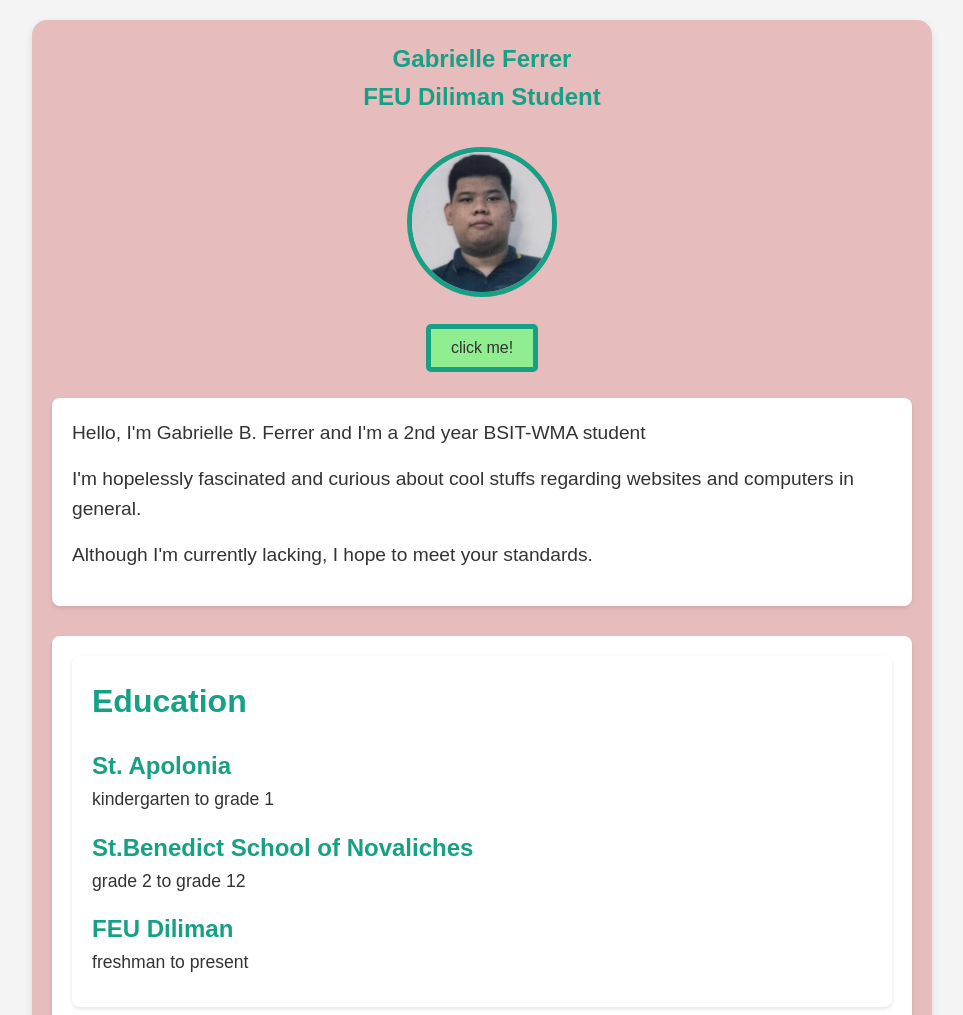
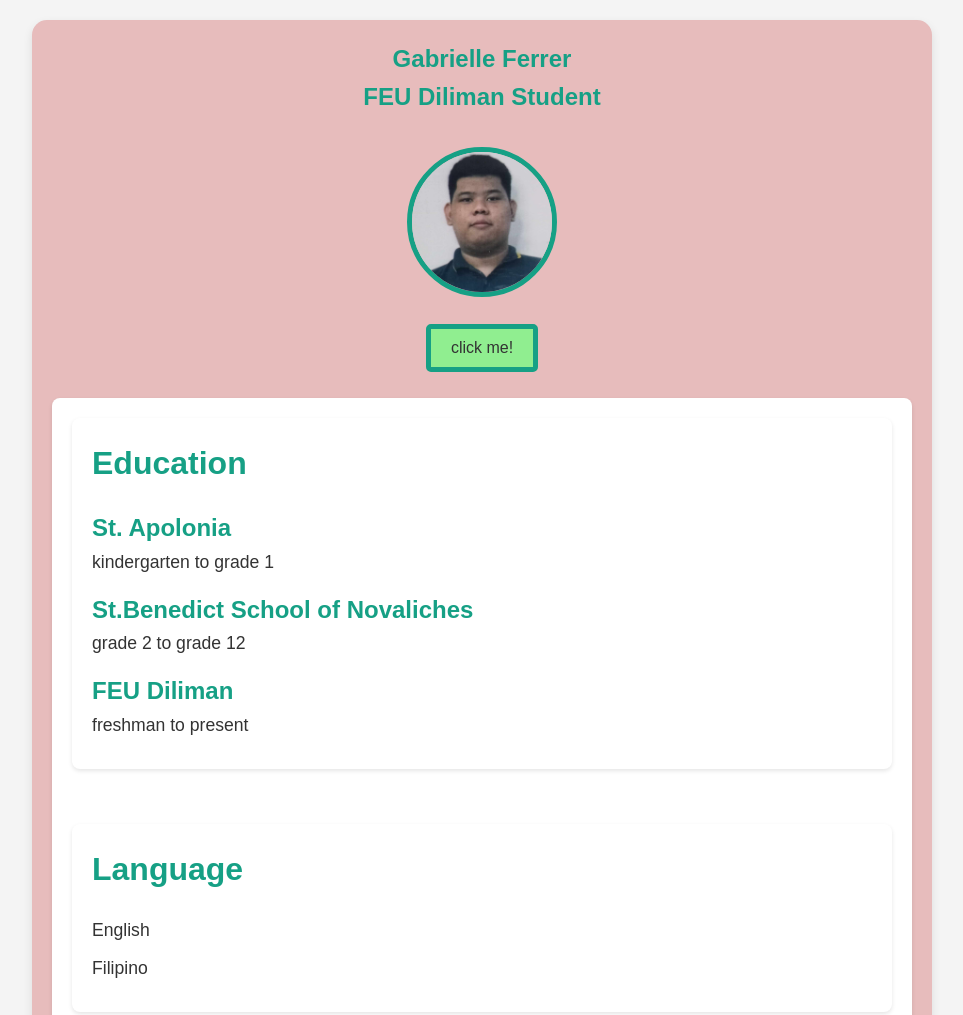
Before and after one commit to eblansigab/IT0063-Resume-Ferrer, a plain HTML site: page index.html in a window 1280 px wide. Shown: the top 1015 px of the page, without its empty margins (158-1121 px from the left). Drawn offline with Linux system fonts and the light colour scheme.

Commit message:
Update index.html

```diff
--- a/index.html
+++ b/index.html
@@ -18,15 +18,6 @@
         </div>
         <button onclick="changeBackgroundColor()">click me!</button>
         <br>
-        <div class="Background">
-            <p>Hello, I'm Gabrielle B. Ferrer and
-                I'm a 2nd year BSIT-WMA student</p>
-            <p>I'm hopelessly fascinated and curious about cool stuffs regarding websites and
-                computers in general.
-            </p>
-            <p>Although I'm currently lacking, I hope to meet your standards.</p>
-        </div>
-
 
         <div class="Info">
              <div class="box">
```
